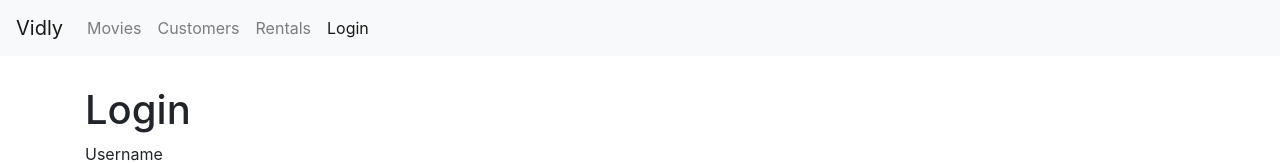
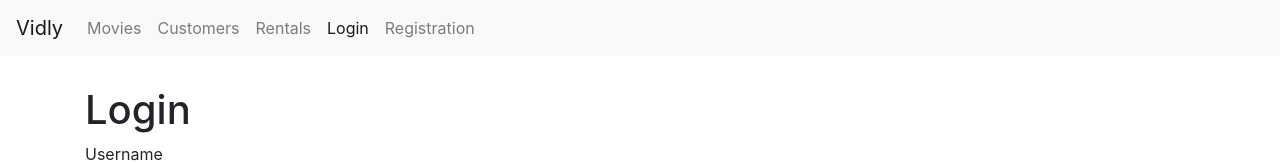
Before and after one commit to saadzafar/vidly-react, a React (Create React App) app: page /login in a window 1280 px wide. Shown: the top 163 px of the page. Built offline with nearby package versions, Linux system fonts and the light colour scheme.

Commit message:
Added User registration link to NavBar component & Added path to user registration component in App.jsx

```diff
--- a/src/App.jsx
+++ b/src/App.jsx
@@ -1,6 +1,7 @@
 import React, { Component } from "react";
 import { Route, Redirect, Switch } from "react-router-dom";
 import LoginForm from "./components/loginForm";
+import RegistrationForm from "./components/registrationForm";
 import MovieForm from "./components/movieForm";
 import Movies from "./components/movies";
 import Customers from "./components/customers";
@@ -17,6 +18,7 @@ class App extends Component {
         <main className="container">
           <Switch>
             <Route path="/login" component={LoginForm} />
+            <Route path="/register" component={RegistrationForm} />
             <Route path="/movies/:id" component={MovieForm} />
             <Route path="/movies" component={Movies} />
             <Route path="/customers" component={Customers} />
--- a/src/components/navBar.jsx
+++ b/src/components/navBar.jsx
@@ -32,6 +32,9 @@ const NavBar = () => {
           <NavLink className="nav-item nav-link" to="/login">
             Login
           </NavLink>
+          <NavLink className="nav-item nav-link" to="/register">
+            Registration
+          </NavLink>
         </div>
       </div>
     </nav>
```
